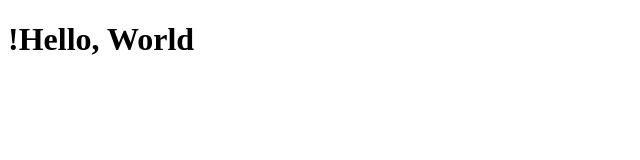
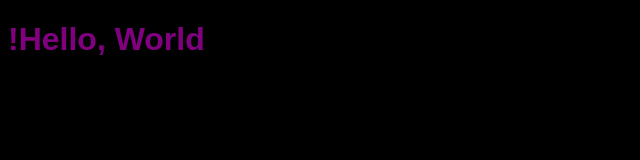
Before and after one commit to jezzipan/jezzipan.github.io, a plain HTML site: page index.html in a window 1280 px wide. Shown: the whole page, without its empty margins (0-640 px from the left). Drawn offline with Linux system fonts and the light colour scheme.

Commit message:
atribuindo css

```diff
--- a/index.html
+++ b/index.html
@@ -3,7 +3,7 @@
 <head>
     <meta charset="UTF-8">
     <meta name="viewport" content="width=device-width, initial-scale=1.0">
-    <link rel="stylesheet" href="mystyle.css">
+    <link rel="stylesheet" href="ola.css">
     <meta http-equiv="X-UA-Compatible" content="ie=edge">
     <title>Jezz Pan</title>
 </head>
--- /dev/null
+++ b/ola.css
@@ -0,0 +1,8 @@
+body {
+    background: black;
+}
+
+h1{
+    font-family: Arial, Helvetica, sans-serif;
+    color: purple;
+}
```
